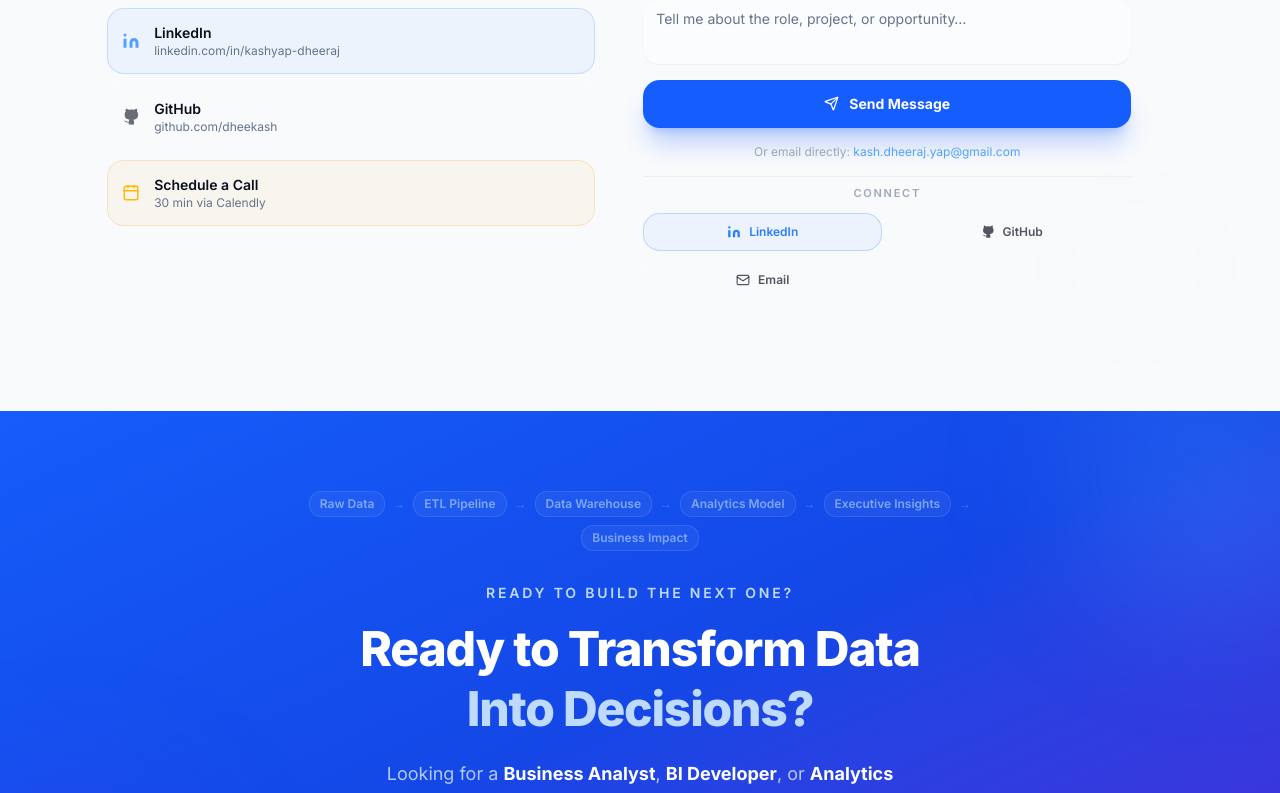
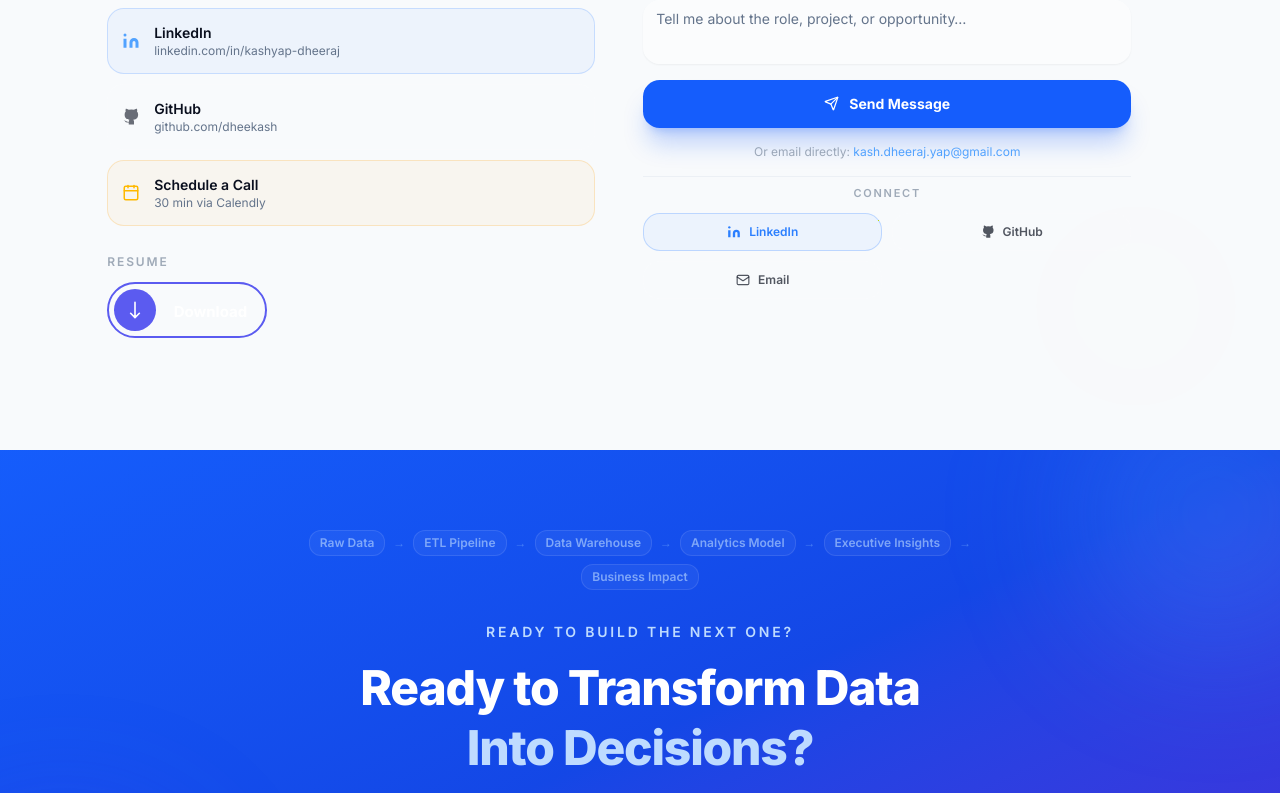
Before and after one commit to dheekash/dheeraj-portfolio, a Next.js app: page / in a window 1280 px wide. Shown: the part 10358-11151 px from the top of the page. Built offline with nearby package versions, Linux system fonts and the light colour scheme.

Commit message:
feat(contact): add animated Uiverse resume download button to left panel
Co-Authored-By: Claude Sonnet 4.6 <noreply@anthropic.com>

```diff
--- a/src/components/sections/ContactSection.tsx
+++ b/src/components/sections/ContactSection.tsx
@@ -8,6 +8,7 @@ import { Textarea } from "@/components/ui/textarea";
 import { Label } from "@/components/ui/label";
 import { LinkedinIcon, GithubIcon } from "@/components/common/SocialIcons";
 import { LinkButton } from "@/components/common/LinkButton";
+import { ResumeDownloadButton } from "@/components/common/ResumeDownloadButton";
 import { profile } from "@/data/profile";
 
 type Status = "idle" | "loading" | "success" | "error";
@@ -124,6 +125,12 @@ export function ContactSection() {
               ))}
             </div>
 
+            {/* Resume download */}
+            <div className="pt-2">
+              <p className="text-xs font-semibold uppercase tracking-[0.16em] text-muted-foreground/60 mb-3">Resume</p>
+              <ResumeDownloadButton />
+            </div>
+
           </motion.div>
 
           {/* Right — Form */}
```
